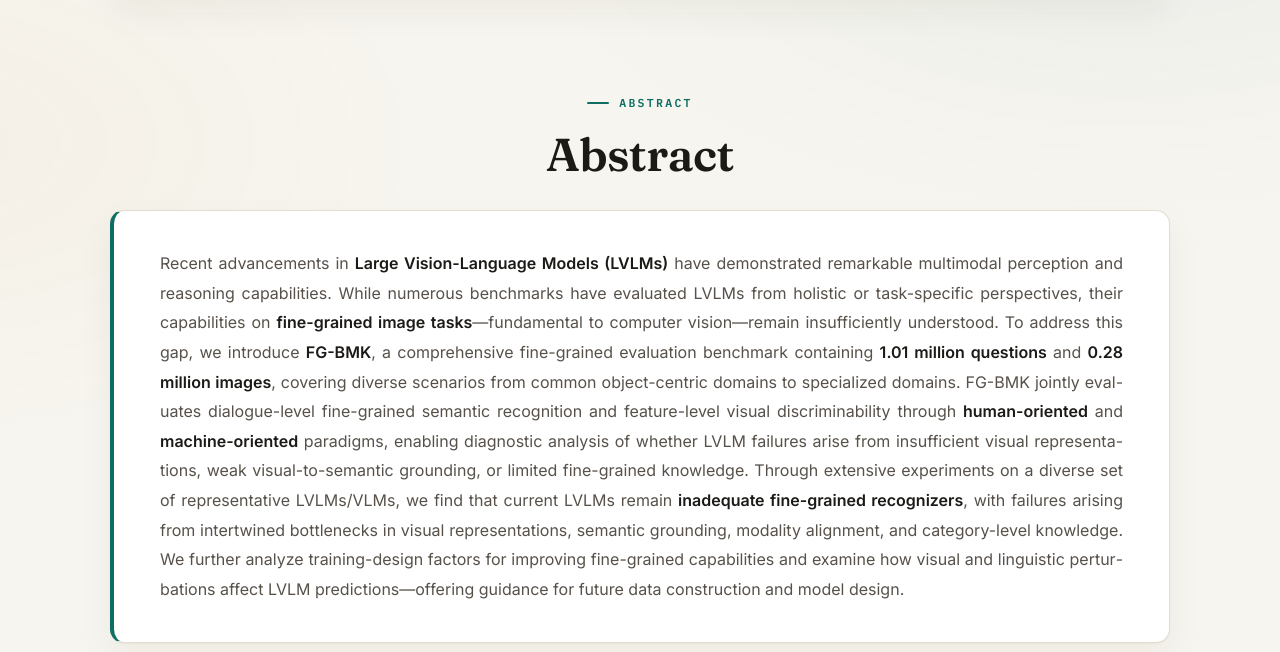
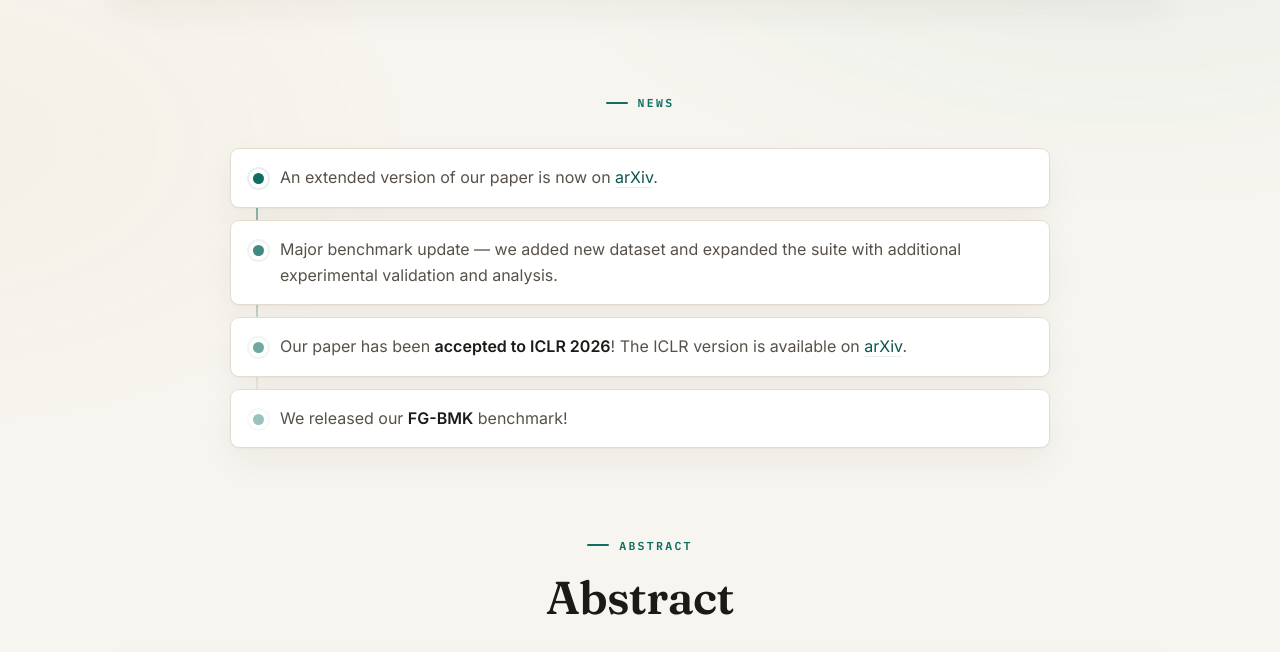
Before and after one commit to fg-bmk/fg-bmk.github.io, a plain HTML site: page index.html in a window 1280 px wide. Shown: the part 801-1453 px from the top of the page. Drawn offline with nearby package versions, Linux system fonts and the light colour scheme; some icons are missing.

Commit message:
Add files via upload

```diff
--- a/index.html
+++ b/index.html
@@ -306,6 +306,25 @@
     .ds-card.daily::before { background: var(--emerald); } .ds-card.daily i { color: var(--emerald); } .ds-card.daily .ds-tag { background: var(--emerald-soft); color: var(--emerald-deep); }
     @media (max-width: 820px) { .ds-grid { grid-template-columns: 1fr; } }
 
+    /* NEWS */
+    .news-list { list-style: none; max-width: 820px; margin-left: auto; margin-right: auto; display: flex; flex-direction: column; gap: 12px; position: relative; }
+    /* vertical timeline line linking the dots (top = newest) */
+    .news-list::before { content: ''; position: absolute; left: 26px; top: 24px; bottom: 24px; width: 2px; background: linear-gradient(var(--accent), var(--border) 85%); opacity: .55; }
+    .news-item { position: relative; display: flex; align-items: flex-start; gap: 16px; padding: 16px 22px; background: var(--surface); border: 1px solid var(--border); border-radius: var(--radius-sm); box-shadow: var(--card-shadow); transition: transform .2s, box-shadow .2s; }
+    .news-item:hover { transform: translateY(-2px); box-shadow: 0 8px 22px rgba(40,33,20,.1); }
+    .news-dot { position: relative; z-index: 1; flex-shrink: 0; width: 11px; height: 11px; margin-top: 8px; border-radius: 50%; background: var(--accent); box-shadow: 0 0 0 4px var(--surface), 0 0 0 6px var(--accent-soft); }
+    /* progressively fade older entries' dots so top reads as newest */
+    .news-item:nth-child(1) .news-dot { background: var(--accent); }
+    .news-item:nth-child(1) .news-dot::after { content: ''; position: absolute; inset: -3px; border-radius: 50%; border: 2px solid var(--accent); opacity: .4; animation: newsPulse 2.4s ease-out infinite; }
+    .news-item:nth-child(2) .news-dot { opacity: .8; }
+    .news-item:nth-child(3) .news-dot { opacity: .6; }
+    .news-item:nth-child(n+4) .news-dot { opacity: .42; }
+    @keyframes newsPulse { 0% { transform: scale(1); opacity: .5; } 70% { transform: scale(1.9); opacity: 0; } 100% { opacity: 0; } }
+    .news-text { font-size: 1rem; color: var(--text-2); line-height: 1.6; }
+    .news-text strong { color: var(--text); font-weight: 600; }
+    .news-text a { color: var(--accent-deep); border-bottom: 1.5px solid var(--accent-soft); transition: border-color .2s; }
+    .news-text a:hover { border-color: var(--accent); }
+
     /* BIBTEX */
     .bibtex-block { background: var(--surface); border: 1px solid var(--border); border-radius: var(--radius); overflow: hidden; box-shadow: var(--card-shadow); }
     .bibtex-head { display: flex; justify-content: space-between; align-items: center; padding: 16px 24px; background: var(--bg-alt); border-bottom: 1px solid var(--border); }
@@ -341,6 +360,7 @@
       </div>
       <div class="nav-right">
         <ul class="nav-links">
+          <li><a href="#news">News</a></li>
           <li><a href="#abstract">Abstract</a></li>
           <li><a href="#leaderboard">Leaderboard</a></li>
           <li><a href="#dataset">Dataset</a></li>
@@ -379,7 +399,8 @@
         <span style="opacity:.7">&dagger; Corresponding Author</span>
       </p>
       <div class="hero-links">
-        <a href="https://arxiv.org/abs/2606.19053" target="_blank" class="hero-link hero-link--primary"><i class="ai ai-arxiv"></i> arXiv</a>
+        <a href="https://arxiv.org/abs/2606.19053" target="_blank" class="hero-link hero-link--primary"><i class="ai ai-arxiv"></i> arXiv (Extend)</a>
+        <a href="https://arxiv.org/abs/2504.14988" target="_blank" class="hero-link"><i class="ai ai-arxiv"></i> arXiv (ICLR)</a>
         <a href="https://github.com/SEU-VIPGroup/FG-BMK" target="_blank" class="hero-link"><i class="fab fa-github"></i> Code</a>
         <a href="#leaderboard" class="hero-link"><i class="fas fa-trophy"></i> Leaderboard</a>
         <a href="#dataset" class="hero-link"><i class="fas fa-database"></i> Dataset</a>
@@ -396,6 +417,33 @@
         <div class="stat"><div class="stat-num">13</div><div class="stat-label">Data Sources</div></div>
         <div class="stat"><div class="stat-num">5</div><div class="stat-label">Diagnostic Tasks</div></div>
       </div>
+    </div>
+  </section>
+
+  <!-- NEWS -->
+  <section class="section" id="news" style="padding-bottom: 0;">
+    <div class="container reveal">
+      <div class="center-head">
+        <div class="kicker center">News</div>
+      </div>
+      <ul class="news-list" style="margin-top: 18px;">
+        <li class="news-item">
+          <span class="news-dot"></span>
+          <span class="news-text">An extended version of our paper is now on <a href="https://arxiv.org/abs/2606.19053" target="_blank">arXiv</a>.</span>
+        </li>
+        <li class="news-item">
+          <span class="news-dot"></span>
+          <span class="news-text">Major benchmark update — we added new dataset and expanded the suite with additional experimental validation and analysis.</span>
+        </li>
+        <li class="news-item">
+          <span class="news-dot"></span>
+          <span class="news-text">Our paper has been <strong>accepted to ICLR 2026</strong>! The ICLR version is available on <a href="https://arxiv.org/abs/2504.14988" target="_blank">arXiv</a>.</span>
+        </li>
+        <li class="news-item">
+          <span class="news-dot"></span>
+          <span class="news-text">We released our <strong>FG-BMK</strong> benchmark!</span>
+        </li>
+      </ul>
     </div>
   </section>
 
```
